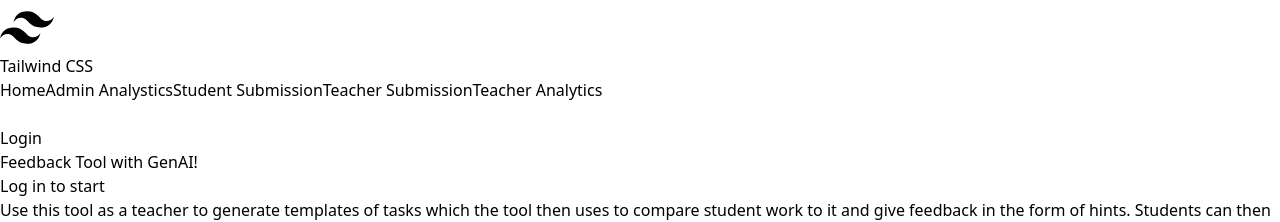
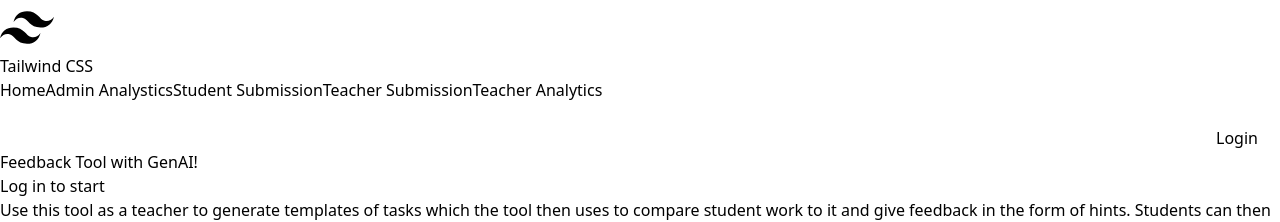
Before and after one commit to AlecVangilbergen/stage_feedback_tool, a React app: page / in a window 1280 px wide. Shown: the top 222 px of the page. Built offline with nearby package versions, Linux system fonts and the light colour scheme; the HTML template or start-up script is replaced by a standard one.

Commit message:
Updated log in form position

```diff
--- a/src/App.tsx
+++ b/src/App.tsx
@@ -12,12 +12,12 @@ const App: React.FC = () => {
     <div className="bg-gray-100 min-h-screen p-4">
       <Navigation />
         <br />
-        <button onClick={toggleLoginPopup} className="bg-blue-500 hover:bg-blue-700 text-white font-bold py-2 px-4 rounded">Login</button>
-        {showLogin && <LoginPopup toggle={toggleLoginPopup} />}
+        <button onClick={toggleLoginPopup} className="bg-blue-500 hover:bg-blue-700 text-white font-bold py-2 px-4 rounded" style={{marginLeft: '95%'}}>Login</button>
+        <div style={{marginLeft: '85.5%', paddingTop: '5pt', position: 'absolute'}}>{showLogin && <LoginPopup toggle={toggleLoginPopup} />}</div>
 
       <div className="max-w-xl mx-auto mt-8">
         <h1 className="text-3xl font-bold mb-4">Feedback Tool with GenAI!</h1>
-        <h2 className="text-xl font-semibold mb-2">Log in to start</h2>
+        <h2 onClick={toggleLoginPopup} className="text-xl font-semibold mb-2">Log in to start</h2>
         <p className="text-gray-600 mb-6">
           Use this tool as a teacher to generate templates of tasks which the tool then uses to compare student work to it and give feedback in the form of hints.
           Students can then rewrite their work based on this feedback until they're happy with it.
--- a/src/Navigation.tsx
+++ b/src/Navigation.tsx
@@ -1,4 +1,4 @@
-import React, {  } from 'react';
+// import React, { useState } from 'react';
 // import LoginPopup from './LoginPopup';
 
 const Navigation: React.FC = () => {
@@ -38,12 +38,10 @@ const Navigation: React.FC = () => {
       </div>
       {/* <div>
         <button onClick={toggleLoginPopup} className="inline-block text-sm px-4 py-2 leading-none border rounded text-white border-white hover:border-transparent hover:text-teal-500 hover:bg-white mt-4 lg:mt-0">Login</button>
-
+        <div style={{position: 'absolute', marginRight: '100%'}}>{showLogin && <LoginPopup toggle={toggleLoginPopup} />}</div>
       </div>  */}
     </div>
   </nav>
-
-
   );
 }
 
```
